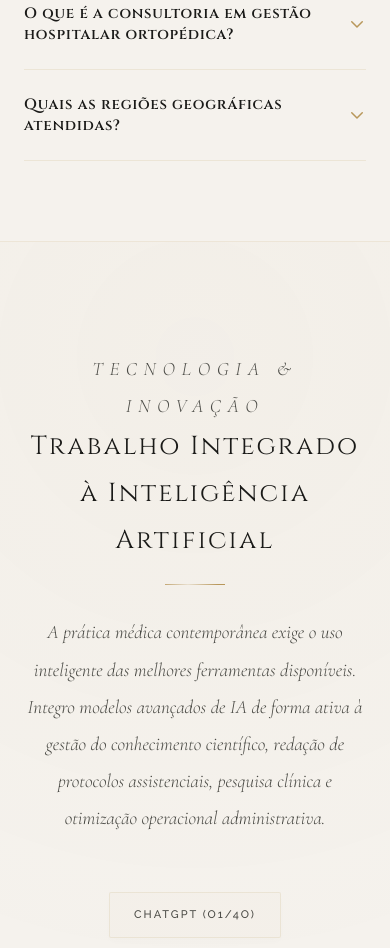
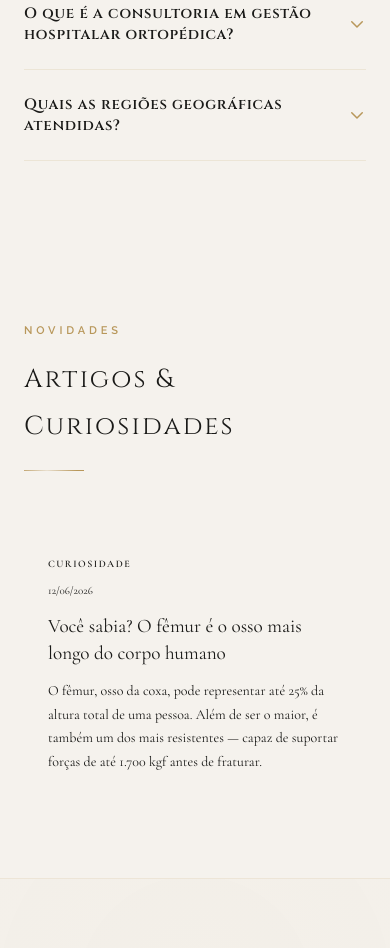
Before and after one commit to demianmiziara/meu-site-medico, a website built with Vite: page index.html in a window 390 px wide. Shown: the part 4996-5944 px from the top of the page. Built offline with nearby package versions, Linux system fonts and the light colour scheme.

Commit message:
feat: adiciona seção Novidades (artigos e curiosidades)

```diff
--- a/index.html
+++ b/index.html
@@ -271,6 +271,18 @@
     </section>
 
     <!-- INTELIGÊNCIAS ARTIFICIAIS -->
+    <!-- NOVIDADES -->
+    <section id="novidades">
+      <div class="container">
+        <p class="section-label">Novidades</p>
+        <h2 class="section-title">Artigos & Curiosidades</h2>
+        <div class="section-rule"></div>
+        <div class="novidades-grid" id="novidades-grid">
+          <!-- Preenchido dinamicamente via noticias.json -->
+        </div>
+      </div>
+    </section>
+
     <section id="ias">
       <div class="reveal ias-intro">
         <p class="section-label">Tecnologia & Inovação</p>
@@ -378,6 +390,7 @@
         <li><a href="#sobre">Sobre o Médico</a></li>
         <li><a href="#servicos">Nossos Serviços</a></li>
         <li><a href="#faq">Dúvidas Frequentes</a></li>
+        <li><a href="#novidades">Novidades</a></li>
         <li><a href="#contato">Fale Conosco</a></li>
       </ul>
     </div>
--- a/main.js
+++ b/main.js
@@ -104,4 +104,31 @@ document.addEventListener('DOMContentLoaded', () => {
 
   // ── FLOATING CALL-TO-ACTION (WHATSAPP INITIAL STATE) ──
   // (Controlada pelo listener unificado e otimizado no topo da página)
+
+  // ── NOVIDADES ──
+  const grid = document.getElementById('novidades-grid');
+  if (grid) {
+    const tipoLabel = { curiosidade: 'Curiosidade', artigo: 'Artigo', foto: 'Foto' };
+    const formatData = (iso) => {
+      const [y, m, d] = iso.split('-');
+      return `${d}/${m}/${y}`;
+    };
+    fetch('/noticias.json')
+      .then(r => r.json())
+      .then(items => {
+        if (!items.length) return;
+        grid.innerHTML = items.map(n => `
+          <article class="novidade-card">
+            ${n.imagem ? `<img src="${n.imagem}" alt="${n.titulo}" loading="lazy">` : ''}
+            <div class="novidade-body">
+              <p class="novidade-tipo">${tipoLabel[n.tipo] || n.tipo}</p>
+              <p class="novidade-data">${formatData(n.data)}</p>
+              <h3 class="novidade-titulo">${n.titulo}</h3>
+              <p class="novidade-resumo">${n.resumo}</p>
+            </div>
+          </article>
+        `).join('');
+      })
+      .catch(() => { grid.innerHTML = ''; });
+  }
 });
--- /dev/null
+++ b/noticias.json
@@ -0,0 +1,11 @@
+[
+  {
+    "id": 1,
+    "data": "2026-06-12",
+    "tipo": "curiosidade",
+    "titulo": "Você sabia? O fêmur é o osso mais longo do corpo humano",
+    "resumo": "O fêmur, osso da coxa, pode representar até 25% da altura total de uma pessoa. Além de ser o maior, é também um dos mais resistentes — capaz de suportar forças de até 1.700 kgf antes de fraturar.",
+    "imagem": "",
+    "destaque": true
+  }
+]
--- a/style.css
+++ b/style.css
@@ -1034,7 +1034,65 @@ footer {
   .nav-links { display: none; }
   .menu-toggle { display: block; }
 
-  .sobre-grid, .contato-grid { grid-template-columns: 1fr; gap: 50px; }
+  /* ── NOVIDADES ── */
+#novidades { background: var(--bg-secondary); }
+.novidades-grid {
+  display: grid;
+  grid-template-columns: repeat(auto-fill, minmax(300px, 1fr));
+  gap: 32px;
+  margin-top: 48px;
+}
+.novidade-card {
+  background: var(--bg-primary);
+  border: 1px solid var(--border);
+  border-radius: 4px;
+  overflow: hidden;
+  transition: transform 0.2s ease, box-shadow 0.2s ease;
+}
+.novidade-card:hover {
+  transform: translateY(-4px);
+  box-shadow: 0 12px 40px rgba(0,0,0,0.15);
+}
+.novidade-card img {
+  width: 100%;
+  height: 200px;
+  object-fit: cover;
+  display: block;
+}
+.novidade-body {
+  padding: 24px;
+}
+.novidade-tipo {
+  font-family: var(--font-sans);
+  font-size: 10px;
+  font-weight: 600;
+  letter-spacing: 0.15em;
+  text-transform: uppercase;
+  color: var(--accent);
+  margin-bottom: 8px;
+}
+.novidade-data {
+  font-family: var(--font-sans);
+  font-size: 11px;
+  color: var(--text-muted);
+  margin-bottom: 12px;
+}
+.novidade-titulo {
+  font-family: var(--font-serif);
+  font-size: 1.2rem;
+  font-weight: 400;
+  color: var(--text-primary);
+  line-height: 1.4;
+  margin-bottom: 12px;
+}
+.novidade-resumo {
+  font-family: var(--font-sans);
+  font-size: 0.875rem;
+  color: var(--text-secondary);
+  line-height: 1.7;
+}
+
+.sobre-grid, .contato-grid { grid-template-columns: 1fr; gap: 50px; }
   .services-grid { grid-template-columns: 1fr; gap: 20px; }
 
   section { padding: 80px 24px; }
```
